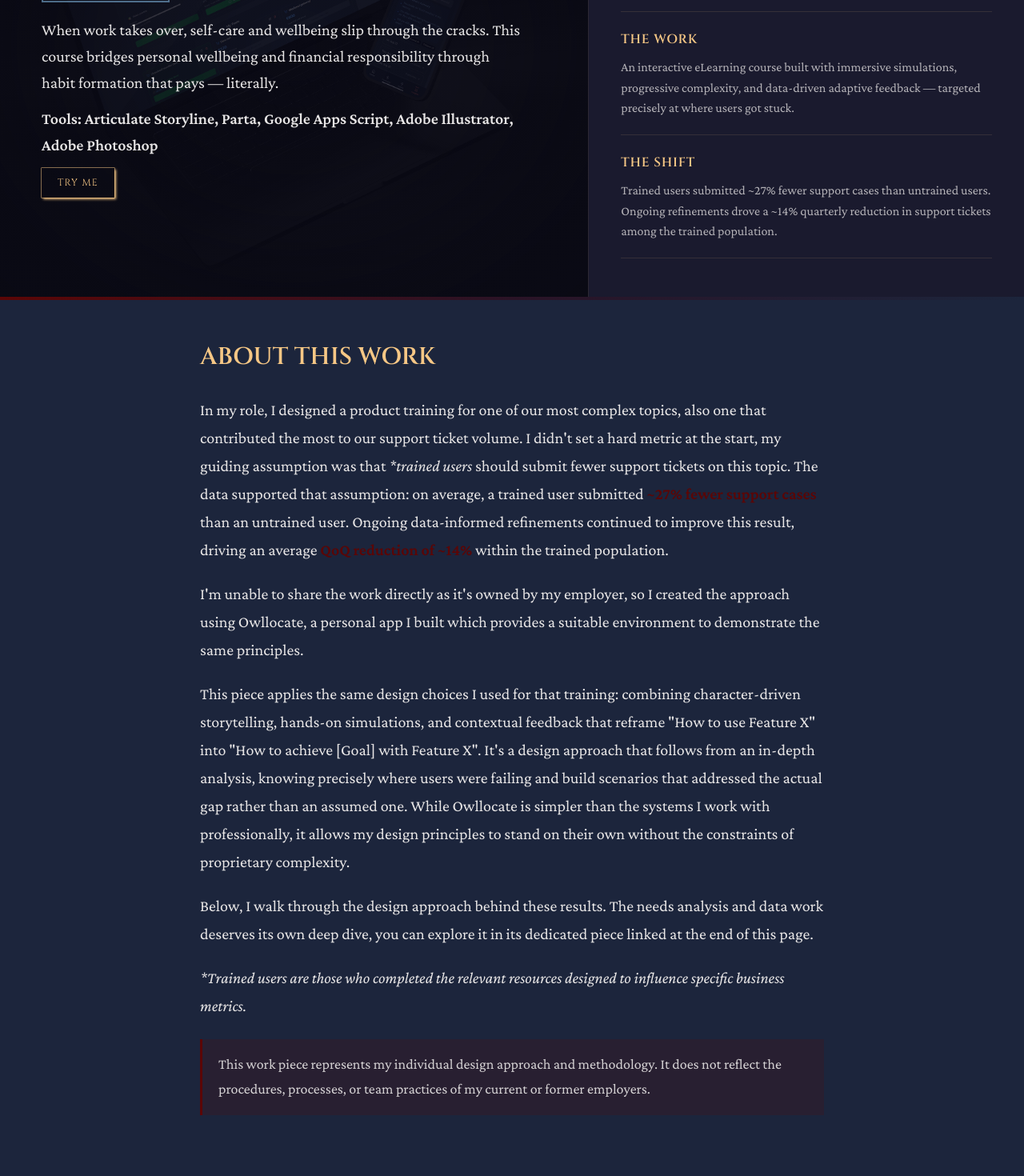
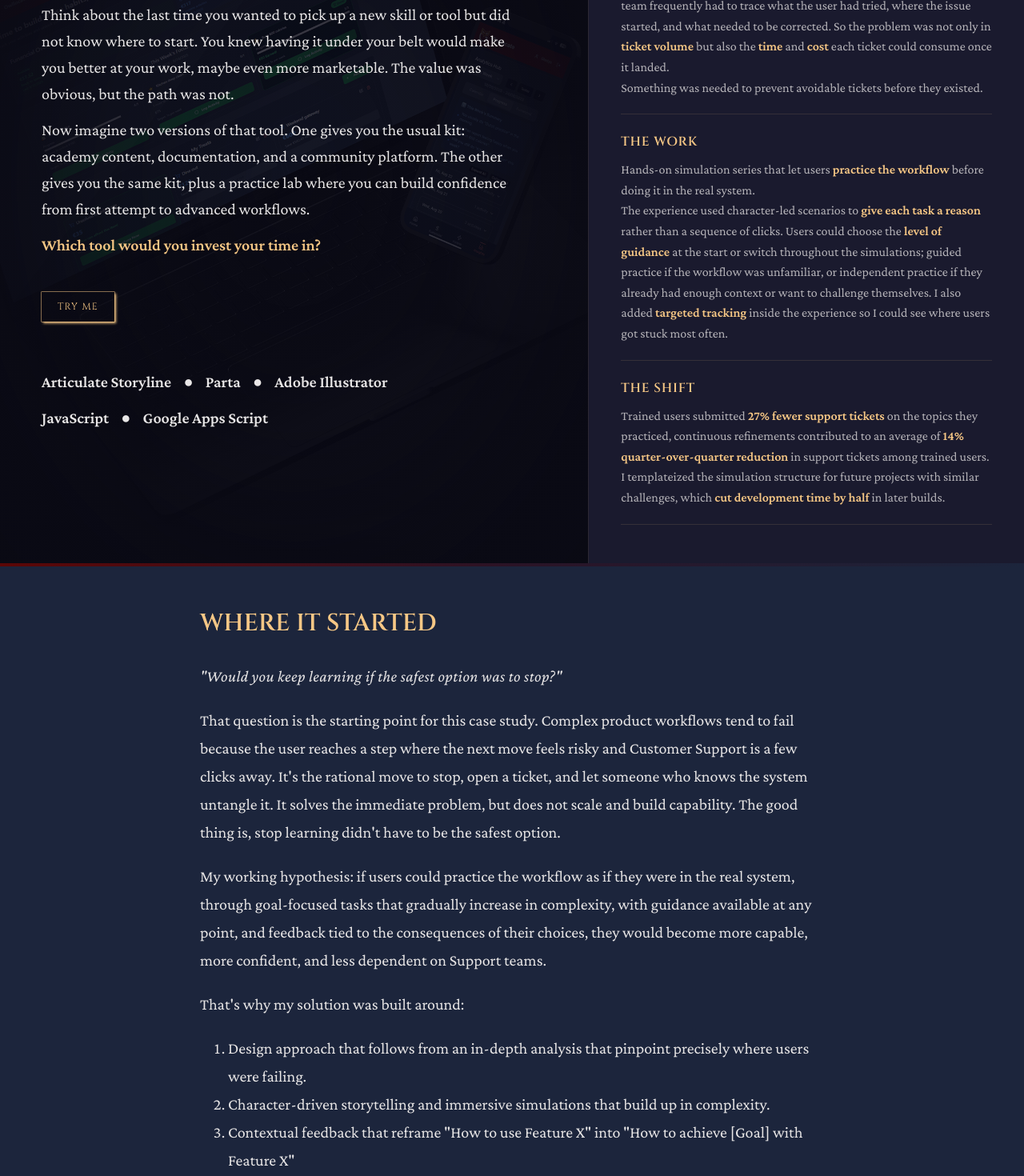
Before and after one commit to gladysboswicaksono/meettheowl, a React (Vite) app: page /owllocate-get-started in a window 1280 px wide. Shown: the part 340-1810 px from the top of the page at 80% size. Built offline with nearby package versions, Linux system fonts and the light colour scheme.

Commit message:
Updated Owllocate case study

```diff
--- a/src/components/ArtifactsShowcase.jsx
+++ b/src/components/ArtifactsShowcase.jsx
@@ -10,14 +10,13 @@ const projects = [
     imageAlt: 'Owllocate app on desktop and mobile',
     category: ['Customer Education'],
     title: 'Getting Started with Owllocate',
-    featuredTitle: 'Getting Started\nwith Owllocate',
-    description: 'When work takes over, self-care and wellbeing slip through the cracks. This course bridges personal wellbeing and financial responsibility through habit formation that pays — literally.',
+    featuredTitle: 'Getting Started with Owllocate',
     href: '/owllocate-get-started',
     tagline: '~27% fewer support cases',
     stats: [
-      { value: '~27%', label: 'Fewer support\ncases post-training' },
-      { value: 'Storyline', label: 'Interactive\nsimulations' },
-      { value: 'Live', label: 'Active\ncourse' },
+      { value: 'THE GAP', label: 'Knowing where to click was not enough when the workflow had stakes, exceptions, and room for mistakes.' },
+      { value: 'THE WORK', label: 'A hands-on simulation series built with character-led scenarios, progressive practice, and contextual feedback.' },
+      { value: 'THE SHIFT', label: 'Trained users submitted 27% fewer support tickets on the topics they practiced.' },
     ],
   },
   {
--- /dev/null
+++ b/src/components/TooltipTerm.jsx
@@ -0,0 +1,60 @@
+import { useState, useRef } from 'react';
+import { createPortal } from 'react-dom';
+
+export default function TooltipTerm({ term, desc, status, statusType }) {
+  const [open, setOpen] = useState(false);
+  const [pos, setPos] = useState({ top: 0 });
+  const ref = useRef(null);
+  const closeTimer = useRef(null);
+
+  const getPos = () => {
+    if (ref.current) {
+      const r = ref.current.getBoundingClientRect();
+      setPos({ top: r.bottom + 8 });
+    }
+  };
+
+  const show = () => { clearTimeout(closeTimer.current); getPos(); setOpen(true); };
+  const hide = () => { closeTimer.current = setTimeout(() => setOpen(false), 100); };
+  const cancelHide = () => clearTimeout(closeTimer.current);
+
+  const onTouchStart = (e) => { e.preventDefault(); clearTimeout(closeTimer.current); getPos(); setOpen(true); };
+  const onTouchEnd = (e) => { e.preventDefault(); setOpen(false); };
+
+  return (
+    <>
+      <span
+        ref={ref}
+        className={`tooltip-term${open ? ' tooltip-term--active' : ''}`}
+        onMouseEnter={show}
+        onMouseLeave={hide}
+        onTouchStart={onTouchStart}
+        onTouchEnd={onTouchEnd}
+      >
+        {term}
+      </span>
+      {open && createPortal(
+        <>
+          <div className="tooltip-overlay" onMouseDown={() => setOpen(false)} />
+          <div
+            className="tooltip-panel"
+            style={{ top: pos.top }}
+            onMouseEnter={cancelHide}
+            onMouseLeave={hide}
+          >
+            <div className="tooltip-panel__top">
+              <span className="tooltip-panel__label">{term}</span>
+              {status && (
+                <span className={`project-status-tag project-status-tag--${statusType}`}>
+                  {status}
+                </span>
+              )}
+            </div>
+            <span className="tooltip-panel__desc">{desc}</span>
+          </div>
+        </>,
+        document.body
+      )}
+    </>
+  );
+}
--- a/src/pages/OwllocatePage.jsx
+++ b/src/pages/OwllocatePage.jsx
@@ -1,6 +1,7 @@
 import { useState, useEffect, useRef } from 'react';
 import Nav from '../components/Nav';
 import Footer from '../components/Footer';
+import TooltipTerm from '../components/TooltipTerm';
 
 function ZoomableImage({ src, alt }) {
   const [zoomed, setZoomed] = useState(false);
@@ -174,8 +175,8 @@ const tabs = [
     ),
   },
   {
-    id: 'adaptive',
-    label: 'Adaptive Feedback',
+    id: 'contextual',
+    label: 'Contextual Feedback',
     content: (
       <>
         <p>
@@ -183,16 +184,21 @@ const tabs = [
           do you make feedback that specific at scale?
         </p>
         <p>
-          Building custom feedback for every possible click is impractical with today's technology,
-          so I use data to guide where precision matters most. When I notice patterns where users
+          I use data to guide where precision matters most because building custom feedback for every possible click is{' '}
+          <TooltipTerm
+            term="impractical with today's technology"
+            desc="At the time, I didn't have much access to AI tools. While I wouldn't design custom feedback for every click, AI makes it more feasible to create deeper custom feedback than what I could build manually. And I look forward to showcasing it in my future case study."
+          />
+          <img src="/icons/info.svg" aria-hidden="true" style={{ width: '13px', height: '13px', opacity: 0.45, verticalAlign: 'middle', marginRight: '2px', marginBottom: '2px' }} />
+          . When I notice patterns where users
           consistently get stuck, I implement targeted tracking to understand what might cause the
           confusion. From there, I create feedback that speaks directly to the actual problem.
         </p>
         <Accordion label="Illustration">
           <div className="accordion-images accordion-images--grid3">
-            <ZoomableImage src="/images/owllocate/Implementation 1.png" alt="Adaptive feedback" />
-            <ZoomableImage src="/images/owllocate/Implementation 2.png" alt="Adaptive feedback" />
-            <ZoomableImage src="/images/owllocate/Implementation 3.png" alt="Adaptive feedback" />
+            <ZoomableImage src="/images/owllocate/Implementation 1.png" alt="Contextual feedback" />
+            <ZoomableImage src="/images/owllocate/Implementation 2.png" alt="Contextual feedback" />
+            <ZoomableImage src="/images/owllocate/Implementation 3.png" alt="Contextual feedback" />
           </div>
         </Accordion>
         <p>
@@ -270,9 +276,17 @@ export default function OwllocatePage() {
             <div className="project-hero__vignette" />
             <div className="project-hero__copy">
               <h2>Getting Started with Owllocate</h2>
-              <span className="project-status-tag project-status-tag--future">Future Direction</span>
-              <p>When work takes over, self-care and wellbeing slip through the cracks. This course bridges personal wellbeing and financial responsibility through habit formation that pays — literally.</p>
-              <p className="project-hero__tools">Tools: Articulate Storyline, Parta, Google Apps Script, Adobe Illustrator, Adobe Photoshop</p>
+              <p>Think about the last time you wanted to pick up a new skill or tool but did not know where to start.
+                You knew having it under your belt would make you better at your work, maybe even more marketable. The value was obvious, but the path was not.
+              </p>
+              <p>
+                Now imagine two versions of that tool. One gives you the usual kit: academy content, documentation, and a community platform.
+                The other gives you the same kit, plus a practice lab where you can build confidence from first attempt to advanced workflows.
+              </p>
+              <p style={{ color: 'var(--gold)', fontWeight: '800' }}>
+                Which tool would you invest your time in?
+              </p>
+              <br></br>
               <a
                 href="https://owllocate.s3.eu-central-1.amazonaws.com/getting_started_with_owllocate_html/index.html#/static-scorm-v2/05547c43-0547-4762-914f-c4648ffcafc1/0"
                 target="_blank"
@@ -281,6 +295,10 @@ export default function OwllocatePage() {
               >
                 Try Me
               </a>
+              <br></br>
+              <br></br>
+              <p className="project-hero__tools">Articulate Storyline &nbsp;&nbsp; ● &nbsp;&nbsp; Parta &nbsp;&nbsp; ● &nbsp;&nbsp; Adobe Illustrator &nbsp;&nbsp;</p>
+              <p className='project-hero__tools'>JavaScript &nbsp;&nbsp; ● &nbsp;&nbsp; Google Apps Script</p>
             </div>
           </div>
           <div className="project-hero__right">
@@ -288,22 +306,34 @@ export default function OwllocatePage() {
             <div className="project-summary-item">
               <div className="project-summary-item__heading">The Gap</div>
               <p className="project-summary-item__body">
-                Users had no structured onboarding for the Owllocate platform, leading to confusion and
-                heavy reliance on support for tasks they should be able to complete independently.
+                At work, I'm responsible for a topic where a <strong>small knowledge gap could turn into a lengthy support investigation</strong>.
+              </p>
+              <p className="project-summary-item__body">
+                The workflow is complex, and when something goes wrong, Support team frequently had to trace what the user had tried, where the issue started, and what needed to be corrected.
+                So the problem was not only in <strong>ticket volume</strong> but also the <strong>time</strong> and <strong>cost</strong> each ticket could consume once it landed.
+              </p>
+              <p className="project-summary-item__body">
+                Something was needed to prevent avoidable tickets before they existed.
               </p>
             </div>
             <div className="project-summary-item">
               <div className="project-summary-item__heading">The Work</div>
               <p className="project-summary-item__body">
-                An interactive eLearning course built with immersive simulations, progressive complexity,
-                and data-driven adaptive feedback — targeted precisely at where users got stuck.
+                Hands-on simulation series that let users <strong>practice the workflow</strong> before doing it in the real system.
+              </p>
+              <p className='project-summary-item__body'>
+                The experience used character-led scenarios to <strong>give each task a reason</strong> rather than a sequence of clicks. Users could choose the <strong>level of guidance</strong> at the start or switch throughout the simulations;
+                guided practice if the workflow was unfamiliar, or independent practice if they already had enough context or want to challenge themselves.
+                I also added <strong>targeted tracking</strong> inside the experience so I could see where users got stuck most often.
               </p>
             </div>
             <div className="project-summary-item">
               <div className="project-summary-item__heading">The Shift</div>
               <p className="project-summary-item__body">
-                Trained users submitted ~27% fewer support cases than untrained users. Ongoing refinements
-                drove a ~14% quarterly reduction in support tickets among the trained population.
+                Trained users submitted <strong>27% fewer support tickets</strong> on the topics they practiced, continuous refinements contributed to an average of <strong>14% quarter-over-quarter reduction</strong> in support tickets among trained users.
+              </p>
+              <p className="project-summary-item__body">
+                I templateized the simulation structure for future projects with similar challenges, which <strong>cut development time by half</strong> in later builds.
               </p>
             </div>
           </div>
@@ -312,46 +342,40 @@ export default function OwllocatePage() {
 
         {/* ABOUT THIS WORK */}
         <section className="about-section">
-            <h2>About This Work</h2>
-            <p>
-              In my role, I designed a product training for one of our most complex topics, also one
-              that contributed the most to our support ticket volume. I didn't set a hard metric at
-              the start, my guiding assumption was that <em>*trained users</em> should submit fewer
-              support tickets on this topic. The data supported that assumption: on average, a trained
-              user submitted{' '}
-              <strong style={{ color: 'var(--red)' }}>~27% fewer support cases</strong>{' '}
-              than an untrained user. Ongoing data-informed refinements continued to improve this
-              result, driving an average{' '}
-              <strong style={{ color: 'var(--red)' }}>QoQ reduction of ~14%</strong>{' '}
-              within the trained population.
+          <h2>WHERE IT STARTED</h2>
+          <p style={{ letterSpacing: '0.02em' }}>
+            <em>"Would you keep learning if the safest option was to stop?"</em>
           </p>
           <p>
-              I'm unable to share the work directly as it's owned by my employer, so I created
-              the approach using Owllocate, a personal app I built which provides a suitable environment
-              to demonstrate the same principles.
+            That question is the starting point for this case study. Complex product workflows tend to fail because the user reaches a step where the next move feels risky
+            and Customer Support is a few clicks away. It's the rational move to stop, open a ticket, and let someone who knows the system untangle it. It solves the immediate problem,
+            but does not scale and build capability.
+            The good thing is, stop learning didn't have to be the safest option.
           </p>
           <p>
-              This piece applies the same design choices I used for that training: combining character-driven
-              storytelling, hands-on simulations, and contextual feedback that reframe "How to use
-              Feature X" into "How to achieve [Goal] with Feature X". It's a design approach that follows from an in-depth analysis,
-              knowing precisely where users were failing and build scenarios that addressed the actual gap rather than an assumed one.
-              While Owllocate is simpler than the systems I work with professionally, it allows my design principles to stand on their
-              own without the constraints of proprietary complexity.
+            My working hypothesis: if users could practice the workflow as if they were in the real system, through goal-focused tasks that gradually increase in complexity,
+            with guidance available at any point, and feedback tied to the consequences of their choices, they would become more capable, more confident, and less dependent on Support teams.
           </p>
           <p>
-              Below, I walk through the design approach behind these results. The needs analysis and
-              data work deserves its own deep dive, you can explore it in its dedicated piece linked
+            That's why my solution was built around:
+          </p>
+          <ol>
+            <li>Design approach that follows from an in-depth analysis that pinpoint precisely where users were failing.</li>
+            <li>Character-driven storytelling and immersive simulations that build up in complexity.</li>
+            <li>Contextual feedback that reframe "How to use Feature X" into "How to achieve [Goal] with Feature X"</li>
+          </ol>
+          <br></br>
+          <p>
+            Below, I elaborate on my design choices. The data work deserves its own deep dive and you can explore it in its dedicated case study linked
             at the end of this page.
           </p>
-            <p>
-              <em>
-                *Trained users are those who completed the relevant resources designed to influence
-                specific business metrics.
-              </em>
-            </p>
+
           <div className="disclaimer">
-              This work piece represents my individual design approach and methodology. It does not
-              reflect the procedures, processes, or team practices of my current or former employers.
+            This is a public, sanitized case study based on real work. The actual project belongs to my employer, so I replicated the same approach in Owllocate,
+            a personal app I built for habit and financial management, to show the same design thinking without exposing proprietary product details.
+            <br></br>
+            Owllocate runs at a much smaller scale than the enterprise software I work with day-to-day, but the 27% result and 14% QoQ average improvement came from the
+            original work.
           </div>
         </section>
 
@@ -404,9 +428,9 @@ export default function OwllocatePage() {
             Measuring how training influences business outcomes is genuinely complex, but it's also
             one of the most rewarding work I've done in my seven years as a learning professional.
             If you're interested in the data side of Customer Education, Learning &amp; Development,
-            or Revenue Enablement, you can check out my other piece where I walk through how I built
+            or Go-To-Market Enablement, you can check out my other piece where I walk through how I built
             a trained-user framework and a Power BI report that surfaces what's actually happening
-            inside a training program.
+            inside a training program and how it translates to business results.
           </p>
           <a href="/training-effectiveness" className="btn-secondary">
             Measuring Training Effectiveness
```
Also changed, not shown: src/pages/TrainingImpactPage.jsx (+2 -61 lines), public/icons/info.svg (added). Lines whose indentation alone changed are shown as unchanged.
